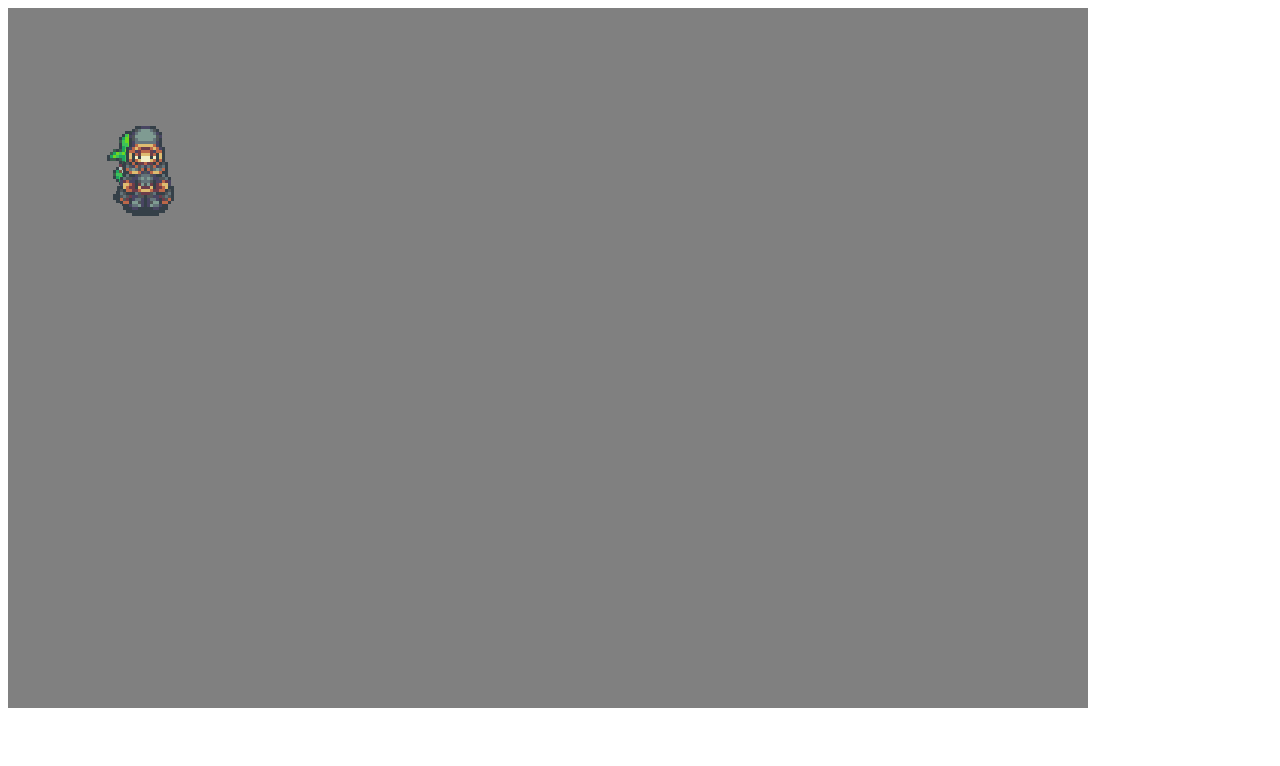
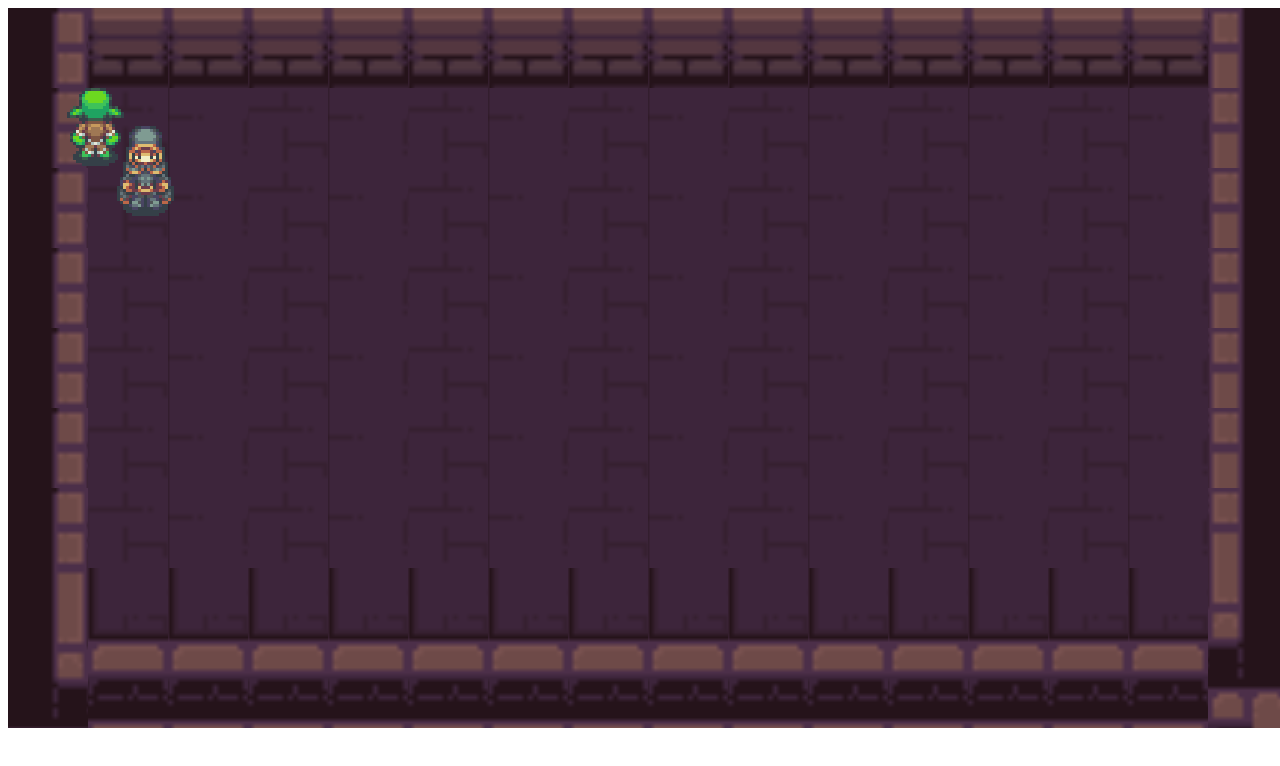
Before and after one commit to MathewElston/roguelike-rpg-js, a plain HTML site: page index.html in a window 1280 px wide. Drawn offline with Linux system fonts and the light colour scheme.

Commit message:
Created a TileMap Object and created map matrix

```diff
--- a/AttackSprite.js
+++ b/AttackSprite.js
@@ -83,3 +83,35 @@ const slash2 = new AttackSprite(
 slash2.animationSpeed = 0.2;
 
 const comboAttack = [slash2, slash2, slash];
+
+const enemySlash = new AttackSprite(
+  attackSheet,
+  5,
+  goblin,
+  2,
+  2,
+  attackWidth * 2,
+  attackHeight * 2,
+  attackWidth,
+  attackHeight,
+  canvas.width,
+  canvas.height
+);
+enemySlash.animationSpeed = 0.2;
+
+const enemySlash2 = new AttackSprite(
+  attackSheet2,
+  5,
+  goblin,
+  2,
+  2,
+  attackWidth * 2,
+  attackHeight * 2,
+  attackWidth,
+  attackHeight,
+  canvas.width,
+  canvas.height
+);
+enemySlash2.animationSpeed = 0.2;
+
+const enemyComboAttack = [slash2, slash2, slash];
--- a/EnemyController.js
+++ b/EnemyController.js
@@ -14,29 +14,41 @@ EnemyController.prototype = {
     this.enemy.sprite.posX += this.enemy.sprite.speedX;
   },
   moveChase: function (player) {
+    this.enemy.sprite.isMoving = false;
     const deltaX = player.sprite.posX - this.enemy.sprite.posX;
     const deltaY = player.sprite.posY - this.enemy.sprite.posY;
 
-    if (deltaX < 10) {
+    if (deltaX < 50) {
       this.enemy.sprite.currentRow = 5;
       this.enemy.sprite.isMoving = true;
       this.enemy.sprite.posX--;
-    } else if (deltaX > 10) {
+    } else if (deltaX > 50) {
       this.enemy.sprite.currentRow = 6;
       this.enemy.sprite.isMoving = true;
       this.enemy.sprite.posX++;
     }
 
-    if (deltaY < 10) {
-      this.enemy.sprite.currentRow = 4;
+    if (deltaY < 50) {
+      this.enemy.sprite.currentRow = 7;
       this.enemy.sprite.isMoving = true;
       this.enemy.sprite.posY--;
-    } else if (deltaY > 10) {
+    } else if (deltaY > 50) {
       this.enemy.sprite.currentRow = 4;
       this.enemy.sprite.isMoving = true;
       this.enemy.sprite.posY++;
     }
   },
+
+  attack: function () {
+    if (!this.enemy.isAttacking) {
+      // Start the attack animation
+      this.enemy.isAttacking = true;
+      this.enemy.attackList[this.enemy.attackIndex].isPlaying = true;
+
+      this.enemy.attackIndex =
+        (this.enemy.attackIndex + 1) % this.enemy.attackList.length;
+    }
+  },
 };
 
 const enemyController = new EnemyController(testEnemy);
--- /dev/null
+++ b/TileMap.js
@@ -0,0 +1,54 @@
+class TileMap {
+  constructor(
+    mapTiles,
+    spriteSheet,
+    width,
+    height,
+    cropWidth,
+    cropHeight,
+    totalRows,
+    totalColumns
+  ) {
+    this.mapTiles = mapTiles;
+    this.spriteSheet = spriteSheet;
+    this.width = width;
+    this.height = height;
+    this.cropWidth = cropWidth;
+    this.cropHeight = cropHeight;
+    this.totalRows = totalRows;
+    this.totalColumns = totalColumns;
+    this.currentRow = 0;
+    this.currentColumn = 0;
+  }
+
+  draw() {
+    for (let i = 0; i < this.mapTiles.length; i++) {
+      let mapValue = this.mapTiles[i];
+      let posX = Math.floor(i % totalMapColumnTiles) * this.cropWidth;
+      let posY = Math.floor(i / totalMapColumnTiles) * this.cropHeight;
+
+      context.drawImage(
+        this.spriteSheet,
+        this.cropWidth * (mapValue % this.totalColumns),
+        this.cropHeight * (mapValue / this.totalColumns),
+        this.cropWidth,
+        this.cropHeight,
+        posX,
+        posY,
+        this.width,
+        this.height
+      );
+    }
+  }
+}
+
+const map = new TileMap(
+  mapValues,
+  tileSheet,
+  tileSize,
+  tileSize,
+  tileSize,
+  tileSize,
+  tileRows,
+  tileColumns
+);
--- a/characters/Character.js
+++ b/characters/Character.js
@@ -34,4 +34,4 @@ Character.prototype = {
 
 const testPlayer = new Character(hero, comboAttack, "Test", 10, 2);
 
-const testEnemy = new Character(goblin, comboAttack, "Goblin", 10, 2);
+const testEnemy = new Character(goblin, enemyComboAttack, "Goblin", 10, 2);
--- a/draw.js
+++ b/draw.js
@@ -1,7 +1,40 @@
 const draw = (game) => {
   context.clearRect(0, 0, canvas.width, canvas.height);
 
+  /*   context.drawImage(
+    tileSheet,
+    0,
+    0,
+    tileSheetWidth * tileSizeMultiplier,
+    tileSheetHeight * tileSizeMultiplier
+  ); */
+  /*
+  context.drawImage(
+    tileSheet,
+    tileSize * 0,
+    tileSize * 0,
+    tileSize,
+    tileSize,
+    0,
+    0,
+    tileSize * tileSizeMultiplier,
+    tileSize * tileSizeMultiplier
+  );
+  context.drawImage(
+    tileSheet,
+    tileSize * 0,
+    tileSize * 0,
+    tileSize,
+    tileSize,
+    tileSize * tileSizeMultiplier,
+    0,
+    tileSize * tileSizeMultiplier,
+    tileSize * tileSizeMultiplier
+  );
+ */
+  map.draw();
   testEnemy.draw();
-
   testPlayer.draw(keyState);
 };
+
+// drawImage(image, sx, sy, sWidth, sHeight, dx, dy, dWidth, dHeight)
--- a/game.js
+++ b/game.js
@@ -19,6 +19,30 @@ const attackHeight = 48;
 let attackColumn = 0;
 let attackRow = 0;
 
+const totalMapColumnTiles = 16;
+const totalMapRowTiles = 9;
+
+// prettier-ignore
+const mapValues = [
+  0,1,1,1,1,1,1,1,1,1,1,1,1,1,1,5,
+  0,7,6,7,6,7,6,7,6,7,6,7,6,7,6,5,
+  0,7,6,7,6,7,6,7,6,7,6,7,6,7,6,5,
+  0,7,6,7,6,7,6,7,6,7,6,7,6,7,6,5,
+  0,7,6,7,6,7,6,7,6,7,6,7,6,7,6,5,
+  0,7,6,7,6,7,6,7,6,7,6,7,6,7,6,5,
+  0,7,6,7,6,7,6,7,6,7,6,7,6,7,6,5,
+  30,31,31,31,31,31,31,31,31,31,31,31,31,31,31,35,
+  40,41,41,41,41,41,41,41,41,41,41,41,41,41,41,45]
+
+const tileSheet = new Image();
+tileSheet.src = "./assets/MapTiles/Dungeon_Tileset-Large.png";
+const tileSheetWidth = 160 * 5;
+const tileSheetHeight = 160 * 5;
+const tileSize = 16 * 5;
+const tileSizeMultiplier = 5;
+const tileRows = 10;
+const tileColumns = 10;
+
 const game = {
   fps: 0,
   prevTime: Date.now(),
--- a/index.html
+++ b/index.html
@@ -11,12 +11,14 @@
         background-color: gray;
       }
     </style>
-    <canvas id="canvas" width="1080" height="700">Update</canvas>
+    <canvas id="canvas" width="1280" height="720">Update</canvas>
     <script src="tools.js"></script>
     <script src="game.js"></script>
+    <script src="mouseManager.js"></script>
     <script src="keyManager.js"></script>
     <script src="CharacterSprite.js"></script>
     <script src="AttackSprite.js"></script>
+    <script src="TileMap.js"></script>
     <script src="./characters/Character.js"></script>
     <script src="EnemyController.js"></script>
     <script src="input.js"></script>
--- /dev/null
+++ b/mouseManager.js
@@ -0,0 +1,28 @@
+const mouseState = {
+  mouseDown: false,
+  mouseUp: false,
+  position: {
+    x: 0,
+    y: 0,
+  },
+};
+
+const doMouseUp = (e) => {
+  mouseState.mouseDown = false;
+  mouseState.mouseUp = true;
+};
+
+const doMouseDown = (e) => {
+  mouseState.mouseUp = false;
+  mouseState.mouseDown = true;
+};
+
+const doMouseMove = (e) => {
+  const rect = canvas.getBoundingClientRect();
+  mouseState.position.x = e.clientX - rect.left - 10;
+  mouseState.position.y = e.clientY - rect.top - 10;
+};
+
+canvas.addEventListener("mouseup", doMouseUp, true);
+canvas.addEventListener("mousedown", doMouseDown, true);
+canvas.addEventListener("mousemove", doMouseMove, true);
--- a/update.js
+++ b/update.js
@@ -5,6 +5,7 @@ const update = (game) => {
   testPlayer.update(keyState);
 
   enemyController.moveChase(testPlayer);
+
   testEnemy.update();
 
   game.prevTime = now;
```
Also changed, not shown: assets/MapTiles/Dungeon_Tileset-Large.png (added), assets/MapTiles/Dungeon_Tileset.png (added).
